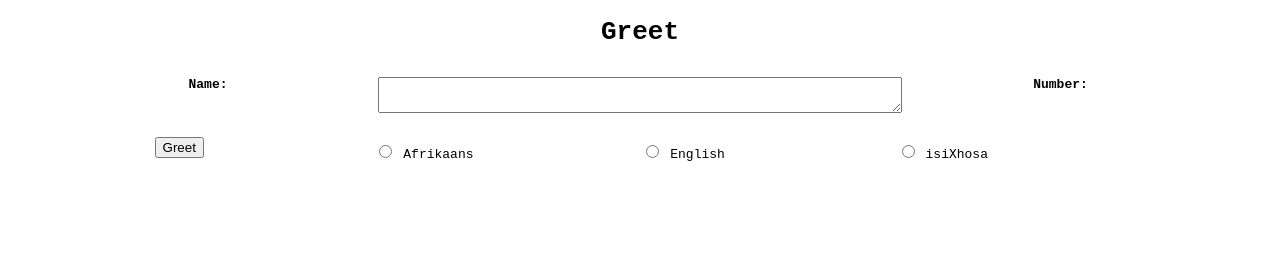
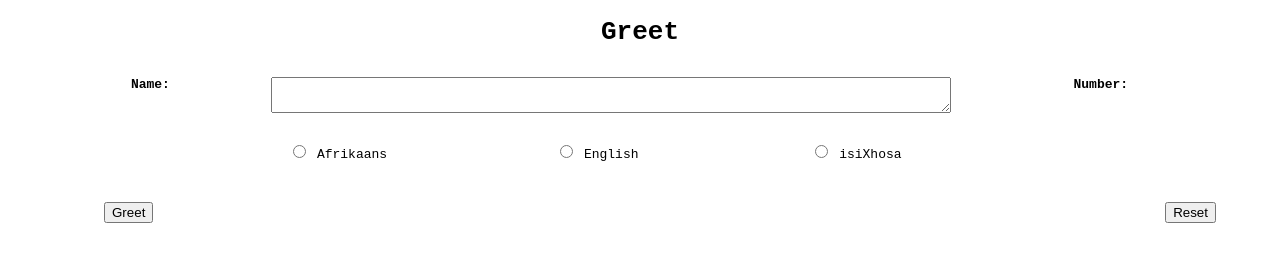
Before and after one commit to gregfoulkes/greetings, a plain HTML site: page index.html in a window 1280 px wide. Drawn offline with Linux system fonts and the light colour scheme.

Commit message:
add all changes

```diff
--- a/css/greet.css
+++ b/css/greet.css
@@ -30,7 +30,7 @@ body {
 }
 
 .name{
-  width:25%;
+  width:15%;
   float:left;
 }
 
@@ -46,7 +46,7 @@ body {
 
 .textInputBox{
   height: 33%;
-  width: 50%;
+  width: 65%;
   float: left;
 }
 
@@ -55,7 +55,7 @@ body {
 }
 
 .counter {
-  width:23%;
+  width:20%;
   float: left;
 }
 
@@ -75,21 +75,29 @@ body {
 .radioBtn{
   margin-top: 25px;
   width:75%;
+}
+
+.greetButton{
+  width:10%;
   float: left;
 }
 
-.greetButton{
-  width:20%;
-  float: left;
+.resetButton {
+  width:10%;
+  float: right;
 }
 
 .greetMeBtn{
   margin: 20px;
-
+}
+.resetTheBtn{
+  float:right;
+  margin: 20px;
 }
 
 .displayField{
-  margin-left: 7%;
+  width: 100%;
+  margin: 20px;
   float: left;
 }
 
@@ -98,10 +106,11 @@ body {
   float: left;
 } */
 
-/* .spacerForDisplayField {
-  width:20%;
+.spacerForDisplayField {
+  margin:20px;
+  width:75%;
   float: left;
-} */
+}
 
 .box {
   content: "";
--- a/index.html
+++ b/index.html
@@ -29,10 +29,7 @@
         </div>
       </div>
       <div class="buttons center">
-        <div class="greetButton">
-          <button class="greetMeBtn" type="button" name="button">Greet</button>
-        </div>
-        <div class="radioBtn">
+        <div class="radioBtn center">
           <div class="language">
             <input type="radio" name="languageType" class="languageRadio" value="afrikaans">
             <span class="label-body">Afrikaans</span>
@@ -48,8 +45,16 @@
         </div>
       </div>
       <div class="displayField">
-        <div class = 'spacerForDisplayField'></div>
-        <span class="nameOfPerson"><span class="displayName"></span></span>
+        <div class="greetButton">
+          <button class="greetMeBtn" type="button" name="button">Greet</button>
+        </div>
+        <div class = 'spacerForDisplayField'>
+          <span class="nameOfPerson"><span class="displayName"></span></span>
+        </div>
+        <div class="resetButton">
+          <button class="resetTheBtn" type="button" name="button">Reset</button>
+        </div>
+
       </div>
     </div>
 
--- a/js/greet-dom.js
+++ b/js/greet-dom.js
@@ -8,9 +8,12 @@ var greetBtn = document.querySelector('.greetMeBtn')
 
 var displayCount = document.querySelector('.counterDisplay')
 
+var resetBtn = document.querySelector('.resetTheBtn')
+
 var storedUsers = localStorage.getItem('nameMap') ? JSON.parse(localStorage.getItem('nameMap')): {};
 
 var greetVariable = greetFunction(storedUsers)
+
 
 function btnRadioCheck(){
   var checkedRadioBtn = document.querySelector("input[name='languageType']:checked");
@@ -26,9 +29,14 @@ return person
 }
 
 function displayNameandCount(){
+  console.log(greetVariable)
+
   var displayGreetPerson = greetVariable.greetPerson(greetNameValue(),btnRadioCheck())
+  var userType =
 
-  localStorage.setItem('user', JSON.stringify(greetVariable.map()))
+  localStorage.setItem('user', JSON.stringify( greetVariable.map()));
+  console.log(greetVariable)
+
 
   nameAndGreetingDisplay.innerHTML =  displayGreetPerson
   displayCount.innerHTML = greetVariable.greetCountNumber()
@@ -37,3 +45,7 @@ function displayNameandCount(){
  greetBtn.addEventListener('click', function(){
    displayNameandCount()
  });
+
+resetBtn.addEventListener('click', function(){
+
+});
--- a/js/greet.js
+++ b/js/greet.js
@@ -5,7 +5,7 @@ var languages = '';
 var  nameMap = {}
 
   function greetMe(name,type){
-    console.log(storedUsers)
+  //  console.log(storedUsers)
 
     if(name != ''){
       thePerson = name
@@ -20,6 +20,7 @@ var  nameMap = {}
      nameMap[thePerson] = 0;
     }
 
+    console.log(storedUsers)
 
     if(type === "english"){
       languages = 'Hello,'
```
